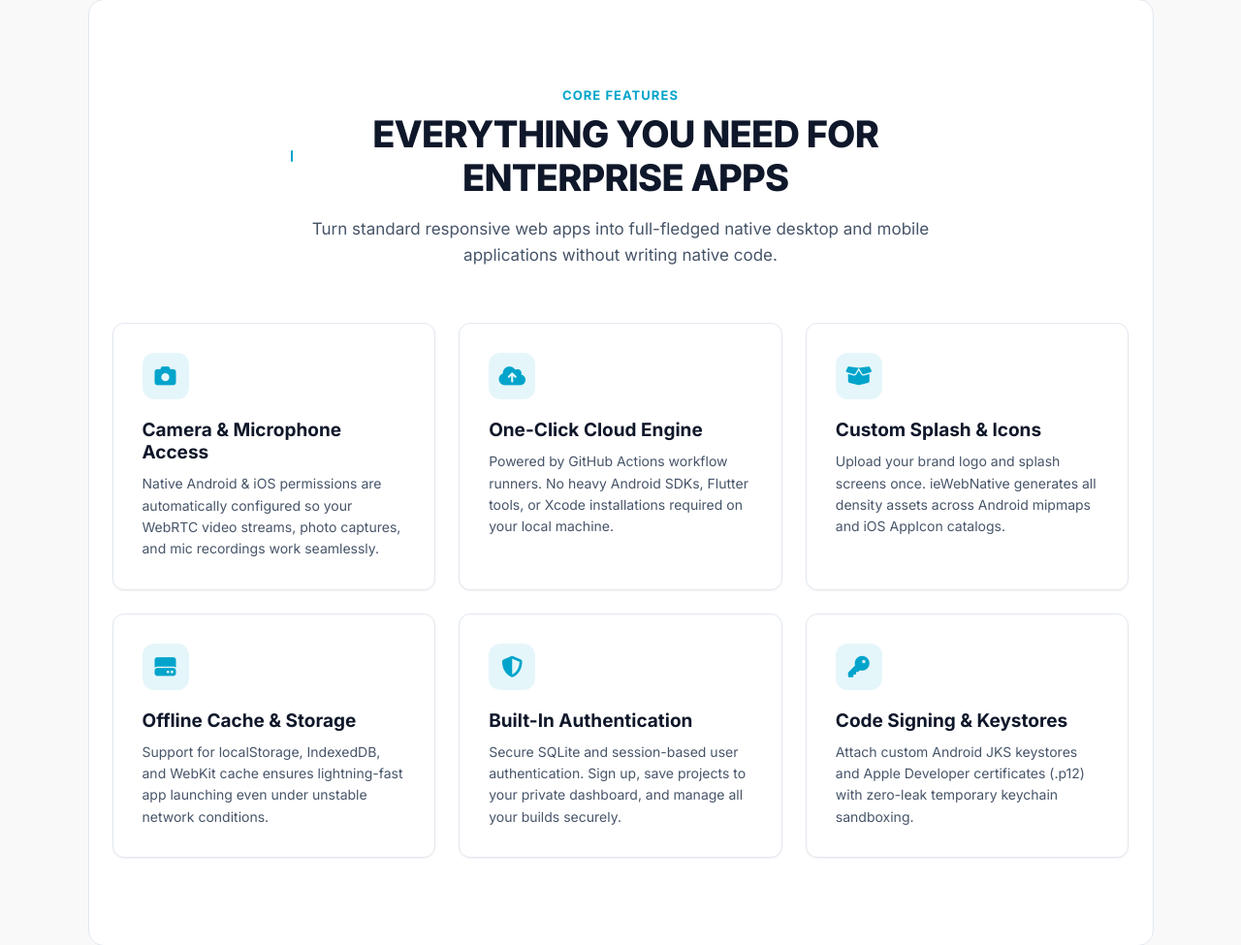
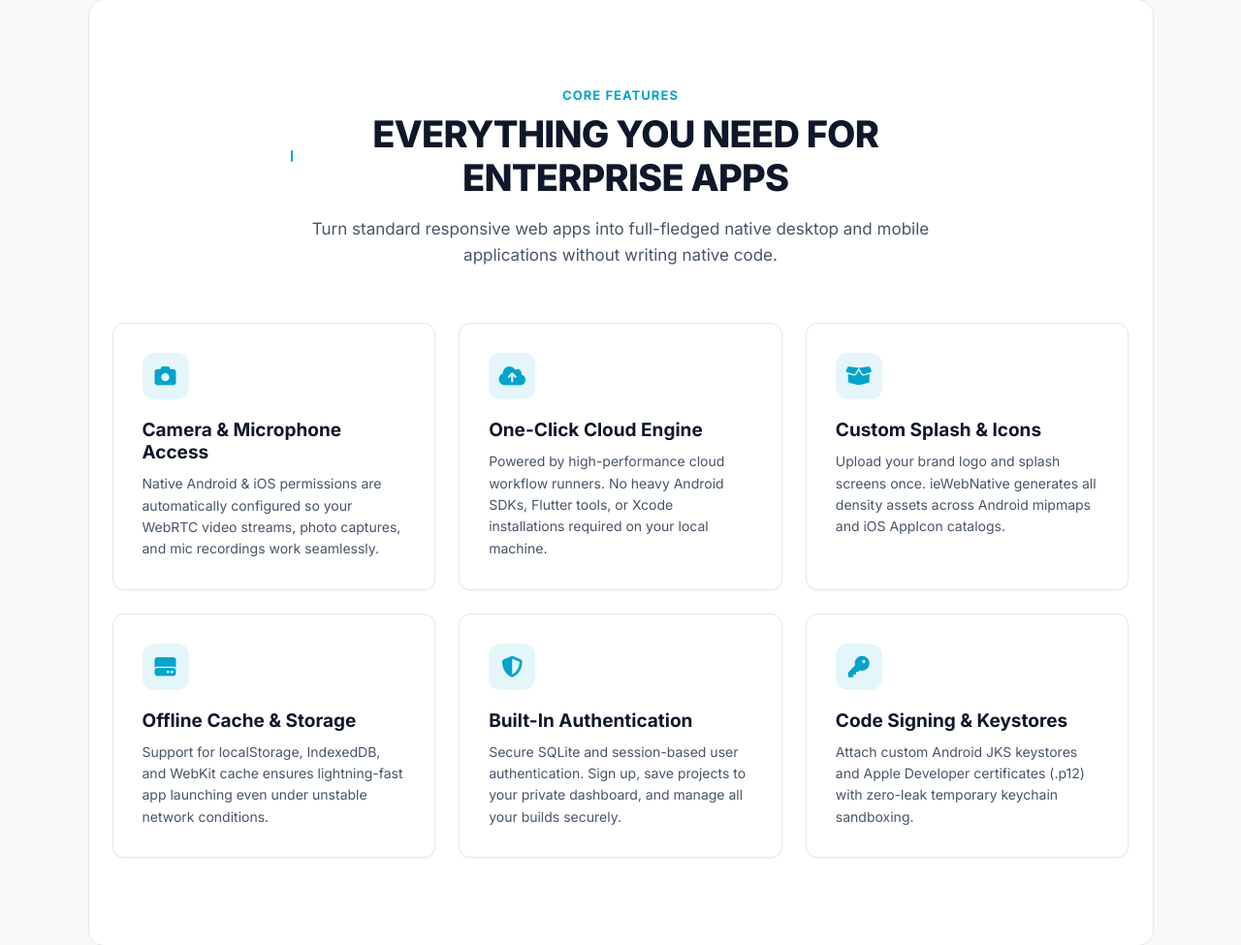
Before and after one commit to ieenterprises/ieWebNative, a Flask app: page / in a window 1280 px wide. Shown: the part 1251-2226 px from the top of the page at 97% size. Run offline with Flask 3, Linux system fonts and the light colour scheme.

Commit message:
White-label Cloud Builder text across build progress, errors, and landing page

```diff
--- a/app.py
+++ b/app.py
@@ -953,7 +953,7 @@ def build_via_github_actions(build_id, project_dir, build_dir, config, target_pl
     build_progress[build_id] = {
         'status': 'building',
         'progress': 25,
-        'message': f'Pushing configured {platform_label} project to GitHub Cloud Builder...'
+        'message': f'Preparing {platform_label} build in Cloud Builder...'
     }
 
     # Ensure git is initialized in project_dir
@@ -967,13 +967,13 @@ def build_via_github_actions(build_id, project_dir, build_dir, config, target_pl
 
     push_res = subprocess.run(['git', '-c', 'credential.helper=', 'push', '-u', 'origin', branch_name, '--force'], cwd=project_dir, capture_output=True, text=True)
     if push_res.returncode != 0:
-        raise RuntimeError(f"Failed to push build branch to GitHub: {push_res.stderr}")
-
-    logger.info(f"Pushed branch {branch_name} to GitHub. Waiting for workflow run...")
+        raise RuntimeError(f"Failed to push build branch to remote: {push_res.stderr}")
+
+    logger.info(f"Pushed branch {branch_name} to remote. Waiting for workflow run...")
     build_progress[build_id] = {
         'status': 'building',
         'progress': 35,
-        'message': 'GitHub Cloud runner queued...'
+        'message': 'Cloud build server queued...'
     }
 
     # Wait for workflow run to start on branch
@@ -996,7 +996,7 @@ def build_via_github_actions(build_id, project_dir, build_dir, config, target_pl
             logger.warning(f"Error checking workflow runs: {e}")
 
     if not run_id:
-        raise RuntimeError("GitHub Actions workflow run did not start within 60 seconds.")
+        raise RuntimeError("Cloud build workflow run did not start within 60 seconds.")
 
     logger.info(f"Workflow run {run_id} started for branch {branch_name}.")
 
@@ -1023,7 +1023,7 @@ def build_via_github_actions(build_id, project_dir, build_dir, config, target_pl
                 build_progress[build_id] = {
                     'status': 'building',
                     'progress': current_pct,
-                    'message': f"Compiling {platform_label} on GitHub Cloud... ({int(elapsed)}s)"
+                    'message': f"Compiling {platform_label} on Cloud Server... ({int(elapsed)}s)"
                 }
             elif run_status == 'completed':
                 if run_conclusion == 'success':
@@ -1034,7 +1034,7 @@ def build_via_github_actions(build_id, project_dir, build_dir, config, target_pl
                     }
                     break
                 else:
-                    raise RuntimeError(f"Cloud build failed on GitHub (conclusion: {run_conclusion}).")
+                    raise RuntimeError(f"Cloud build failed (conclusion: {run_conclusion}).")
         except Exception as e:
             if "Cloud build failed" in str(e):
                 raise
@@ -1267,7 +1267,7 @@ def build_via_github_actions(build_id, project_dir, build_dir, config, target_pl
             logger.warning(f"Could not download artifact: {e}")
 
     if not downloaded or not os.path.exists(final_output_path):
-        raise RuntimeError(f"Cloud build finished, but could not download the {platform_label} artifact from GitHub.")
+        raise RuntimeError(f"Cloud build finished, but could not download the {platform_label} artifact.")
 
     # Clean up remote branch
     try:
@@ -3261,14 +3261,14 @@ def upload_app_store_key():
 
 @app.route('/api/apple/check-platform', methods=['GET'])
 def check_apple_platform():
-    """Check if Apple signing is available (macOS or GitHub Cloud Builder)"""
+    """Check if Apple signing is available (macOS or Cloud Builder)"""
     has_cloud = bool(os.getenv('GITHUB_TOKEN'))
     available = is_macos() or has_cloud
     return jsonify({
         'available': available,
         'cloud_builder': has_cloud,
         'platform': platform.system(),
-        'message': 'Apple signing & iOS builds available via GitHub Cloud Builder' if has_cloud else ('Apple signing is available' if is_macos() else 'Apple signing requires macOS or GitHub Cloud Builder')
+        'message': 'Apple signing & iOS builds available via Cloud Builder' if has_cloud else ('Apple signing is available' if is_macos() else 'Apple signing requires macOS or Cloud Builder')
     })
 
 @app.route('/api/project/save', methods=['POST'])
--- a/static/js/main.js
+++ b/static/js/main.js
@@ -777,7 +777,7 @@ document.addEventListener('DOMContentLoaded', function() {
                         </svg>
                         Export Flutter Source (.zip)
                     `;
-                    exportLink.title = 'Download complete source code with GitHub Actions';
+                    exportLink.title = 'Download complete source code with CI/CD build workflows';
                     downloadLinks.appendChild(exportLink);
 
                     // Add Google Play Console link if published
--- a/templates/ui/landing.html
+++ b/templates/ui/landing.html
@@ -812,7 +812,7 @@
                 <i class="fa-solid fa-circle-check"></i> Camera & Mic Hardware Access
             </div>
             <div class="hero-feature-item">
-                <i class="fa-solid fa-circle-check"></i> Automated GitHub Actions Engine
+                <i class="fa-solid fa-circle-check"></i> Automated Cloud Builder Engine
             </div>
             <div class="hero-feature-item">
                 <i class="fa-solid fa-circle-check"></i> Zero Code / Plug & Play
@@ -936,7 +936,7 @@
             <div class="feature-card">
                 <div class="feature-icon-wrapper"><i class="fa-solid fa-cloud-arrow-up"></i></div>
                 <h3 class="feature-title">One-Click Cloud Engine</h3>
-                <p class="feature-text">Powered by GitHub Actions workflow runners. No heavy Android SDKs, Flutter tools, or Xcode installations required on your local machine.</p>
+                <p class="feature-text">Powered by high-performance cloud workflow runners. No heavy Android SDKs, Flutter tools, or Xcode installations required on your local machine.</p>
             </div>
 
             <div class="feature-card">
```
